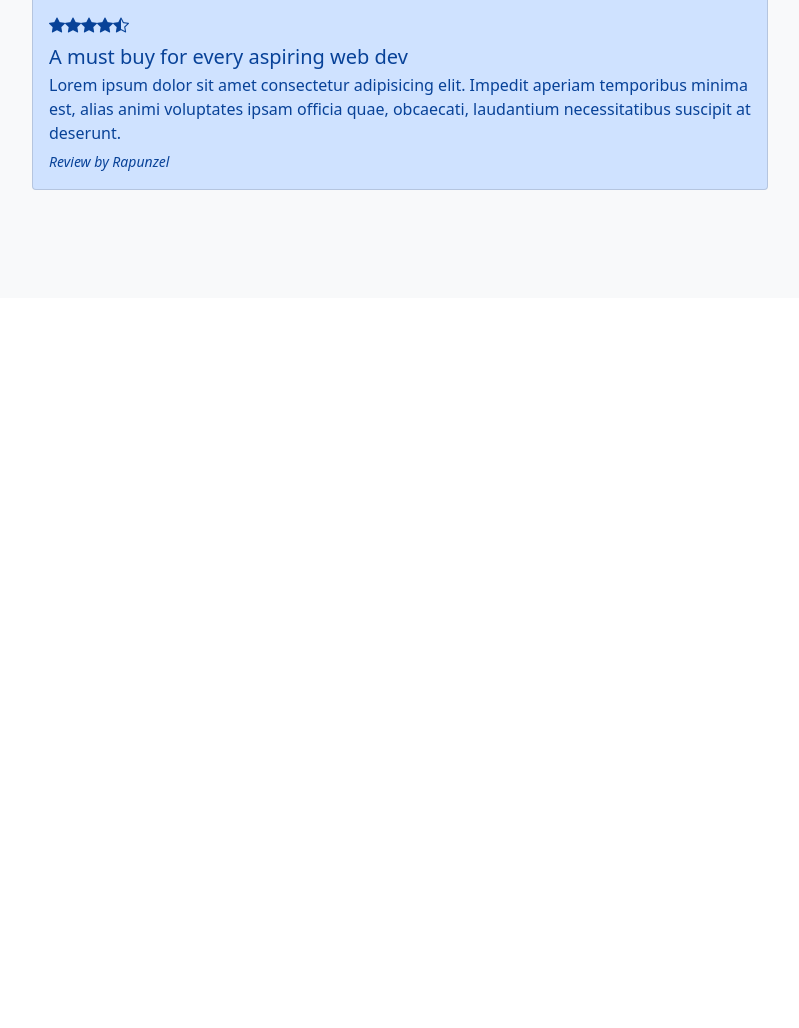
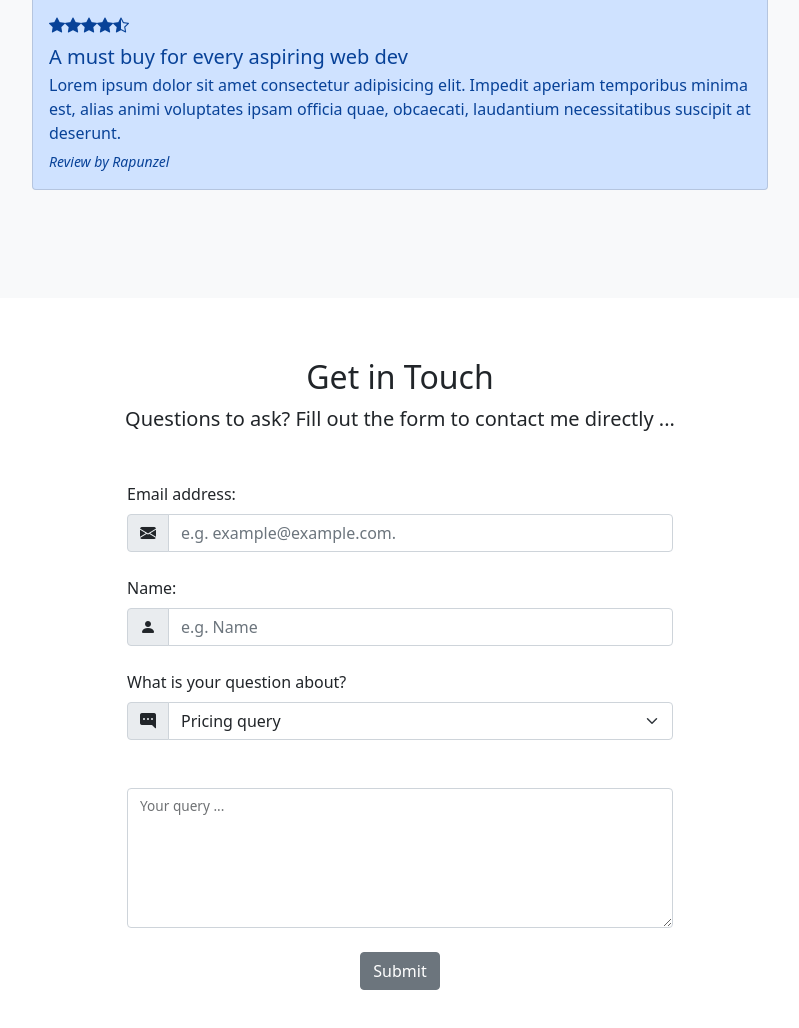
Before and after one commit to Dina2703/bs5-book-site, a plain HTML site: page index.html in a window 1280 px wide. Shown: the part 3329-4357 px from the top of the page, without its empty margins (240-1039 px from the left). Before the commit the page ends 3627 px from the top, so only its background shows below. Drawn offline with nearby package versions, Linux system fonts and the light colour scheme; files whose address does not match are found by name.

Commit message:
Form Bootstrap 5

```diff
--- a/index.html
+++ b/index.html
@@ -423,6 +423,74 @@
     </section>
 
     <!-- contact form -->
+    <!-- form-control, form-label, form-select, input-group. input-group-text -->
+    <section id="contact">
+      <div class="container-lg">
+        <div class="text-center">
+          <h2>Get in Touch</h2>
+          <p class="lead">
+            Questions to ask? Fill out the form to contact me directly ...
+          </p>
+        </div>
+
+        <div class="row justify-content-center my-5">
+          <div class="col-lg-6">
+            <form>
+              <label for="email" class="form-label">Email address: </label>
+              <div class="mb-4 input-group">
+                <span class="input-group-text"
+                  ><i class="bi bi-envelope-fill"></i
+                ></span>
+                <input
+                  type="email"
+                  class="form-control"
+                  id="email"
+                  placeholder="e.g. example@example.com."
+                />
+              </div>
+              <label for="name" class="form-label">Name: </label>
+              <div class="input-group mb-4">
+                <span class="input-group-text"
+                  ><i class="bi bi-person-fill"></i
+                ></span>
+                <input
+                  type="text"
+                  id="name"
+                  class="form-control"
+                  placeholder="e.g. Name"
+                />
+              </div>
+              <label for="subject" class="form-label"
+                >What is your question about?
+              </label>
+              <div class="input-group mb-4">
+                <span class="input-group-text"
+                  ><i class="bi bi-chat-right-dots-fill"></i
+                ></span>
+                <select id="subject" class="form-select">
+                  <option value="pricing" selected>Pricing query</option>
+                  <option value="content">Content query</option>
+                  <option value="otherg">Other query</option>
+                </select>
+              </div>
+
+              <div class="form-floating mb-4 mt-5">
+                <textarea
+                  id="query"
+                  class="form-control"
+                  style="height: 140px"
+                ></textarea>
+                <label for="query">Your query ...</label>
+              </div>
+              <div class="mb-4 text-center">
+                <button class="btn btn-secondary" type="submit">Submit</button>
+              </div>
+            </form>
+          </div>
+        </div>
+      </div>
+    </section>
+
     <!-- get updates / modal trigger -->
 
     <script
```
